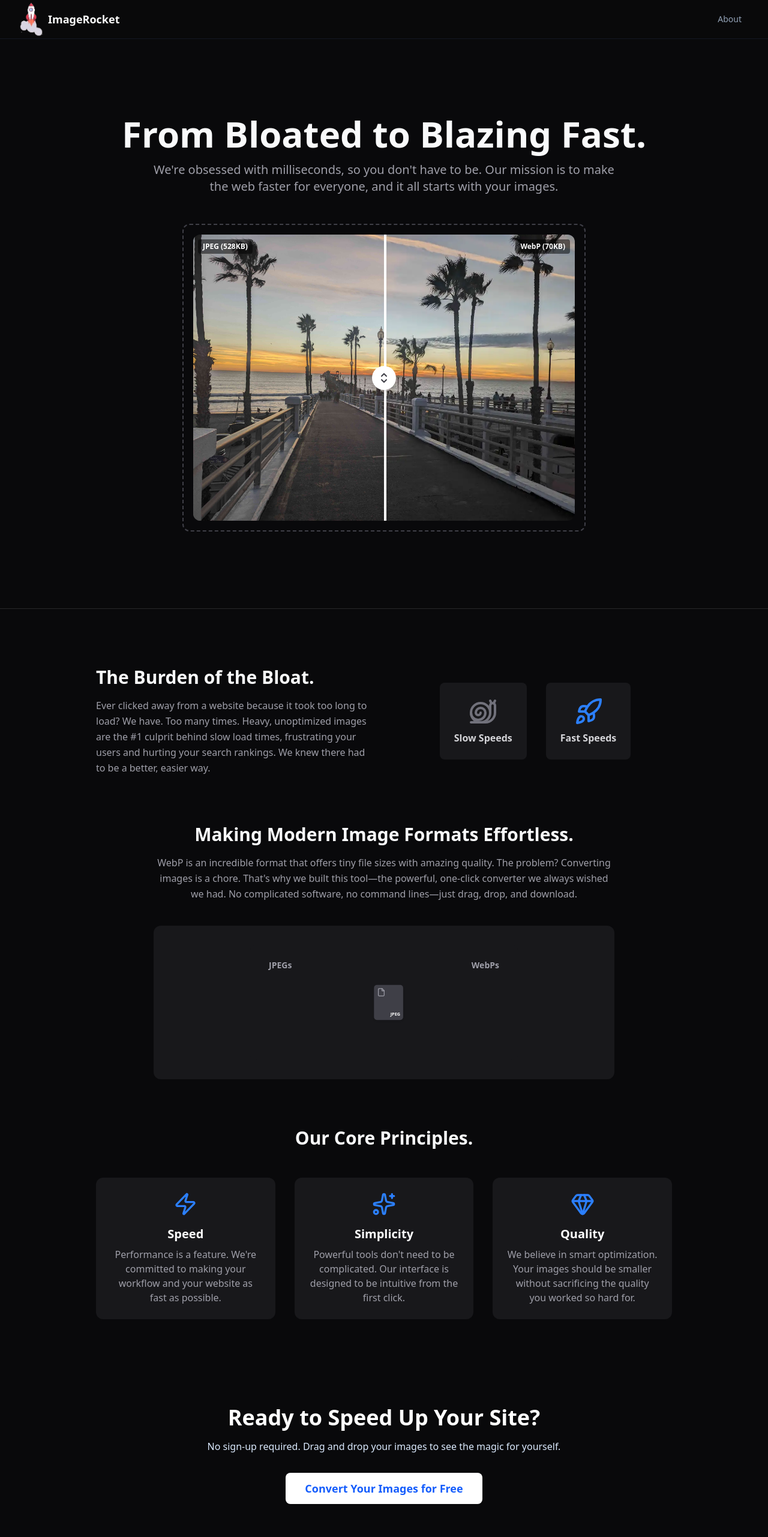
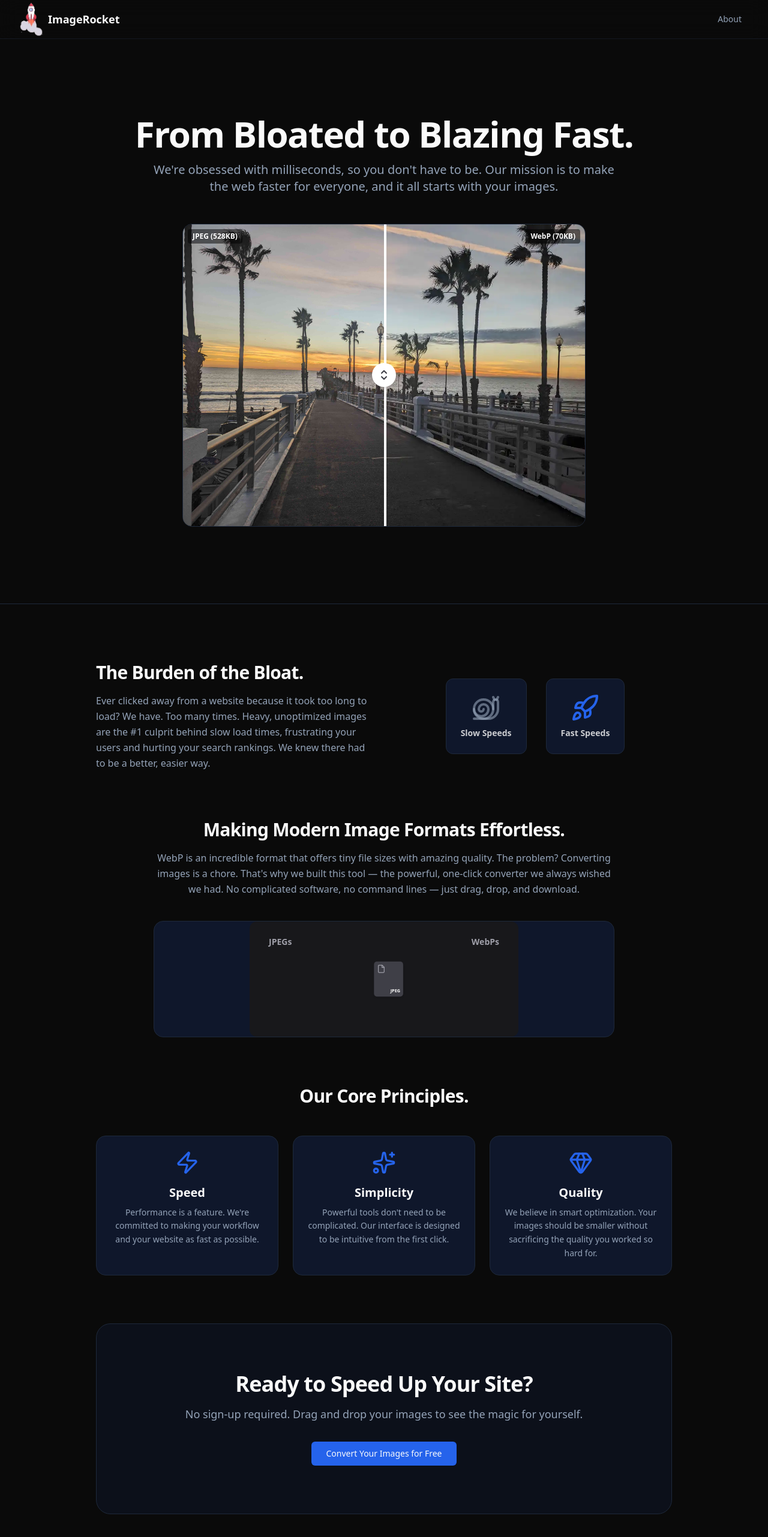
Before and after one commit to kawhyte/image-converter-pwa, a Next.js app: page /about in a window 1280 px wide. Shown: the top 2562 px of the page at 60% size. Built offline with nearby package versions, Linux system fonts and the light colour scheme.

Commit message:
floating orb background + about page redesign

```diff
--- a/pages/_document.tsx
+++ b/pages/_document.tsx
@@ -10,7 +10,7 @@ const Document: React.FC = () => {
         <link rel="manifest" href="/manifest.json" />
         <link rel="apple-touch-icon" href="/icons/logo.png" />
         <link rel="icon" href="/icons/logo.png" />
-        <meta name="theme-color" content="#f8f3ef" />
+        <meta name="theme-color" content="#0a0a0a" />
       </Head>
       <body>
         <Main />
--- a/pages/about.tsx
+++ b/pages/about.tsx
@@ -1,110 +1,127 @@
 import React from 'react';
 import Link from 'next/link';
 import Navbar from '../components/layout/Navbar';
-import {Zap, Sparkles, Gem, Snail, Rocket} from 'lucide-react';
+import { Zap, Sparkles, Gem, Snail, Rocket } from 'lucide-react';
 import ImageCompareSlider from '@/components/ImageCompareSlider';
 import ConversionAnimation from '@/components/ConversionAnimation';
-
+import { Button } from '@/components/ui/button';
 
 const AboutPage: React.FC = () => {
-
   return (
-    <div className="bg-zinc-950 text-white min-h-screen font-sans">
+    <div className="bg-background text-foreground min-h-screen font-sans">
       <Navbar />
 
-      {/* Hero Section */}
-      <div className="text-center py-20 sm:py-32 px-4 sm:px-6 lg:px-8 border-b border-zinc-800">
-        <h1 className="font-grotesk text-4xl sm:text-5xl lg:text-6xl font-extrabold text-gray-50 mb-4">
+      {/* Animated background — same as main page */}
+      <div className="background-gradient-container">
+        <div className="blur-filter">
+          <div className="ellipse ellipse-1" />
+          <div className="ellipse ellipse-2" />
+          <div className="ellipse ellipse-3" />
+          <div className="ellipse ellipse-4" />
+        </div>
+      </div>
+
+      {/* Hero */}
+      <div className="text-center py-20 sm:py-32 px-4 sm:px-6 lg:px-8 border-b border-border">
+        <h1 className="font-grotesk text-4xl sm:text-5xl lg:text-6xl font-bold tracking-tight text-foreground mb-4">
           From Bloated to Blazing Fast.
         </h1>
-        <p className="max-w-3xl mx-auto text-lg sm:text-xl text-zinc-400">
-          We&apos;re obsessed with milliseconds, so you don&apos;t have to be. Our mission is to make the web faster for everyone, and it all starts with your images.
+        <p className="max-w-3xl mx-auto text-lg sm:text-xl text-muted-foreground">
+          We&apos;re obsessed with milliseconds, so you don&apos;t have to be. Our mission is to make
+          the web faster for everyone, and it all starts with your images.
         </p>
-        {/* INTERACTIVE ELEMENT: A before/after image slider would be perfect here */}
-        <div className="max-w-2xl mx-auto mt-12 p-4 border-2 border-dashed border-zinc-700 rounded-xl">
-
-
-             <ImageCompareSlider beforeImage={'/sample/before.jpeg'} afterImage={'/sample/after.webp'}/>
+        <div className="max-w-2xl mx-auto mt-12 border border-border rounded-2xl overflow-hidden">
+          <ImageCompareSlider beforeImage="/sample/before.jpeg" afterImage="/sample/after.webp" />
         </div>
       </div>
 
       <div className="max-w-5xl mx-auto py-16 sm:py-24 px-4 sm:px-6 lg:px-8 space-y-20">
 
-        {/* The Problem Section */}
+        {/* The Problem */}
         <section className="grid md:grid-cols-2 gap-12 items-center">
           <div className="order-2 md:order-1">
-            <h2 className="font-grotesk text-3xl font-bold text-gray-50 mb-4">The Burden of the Bloat.</h2>
-            <p className="text-zinc-400 leading-relaxed">
-              Ever clicked away from a website because it took too long to load? We have. Too many times. Heavy, unoptimized images are the #1 culprit behind slow load times, frustrating your users and hurting your search rankings. We knew there had to be a better, easier way.
+            <h2 className="font-grotesk text-3xl font-bold tracking-tight text-foreground mb-4">
+              The Burden of the Bloat.
+            </h2>
+            <p className="text-muted-foreground leading-relaxed">
+              Ever clicked away from a website because it took too long to load? We have. Too many
+              times. Heavy, unoptimized images are the #1 culprit behind slow load times,
+              frustrating your users and hurting your search rankings. We knew there had to be a
+              better, easier way.
             </p>
           </div>
-          <div className="order-1 md:order-2 flex justify-center items-center space-x-8">
-             <div className="text-center p-6 bg-zinc-900 rounded-lg">
-                <Snail className="w-12 h-12 mx-auto text-zinc-500 mb-2"/>
-                <p className="font-semibold text-zinc-300">Slow Speeds</p>
+          <div className="order-1 md:order-2 flex justify-center items-center gap-6 sm:gap-8">
+            <div className="text-center p-6 bg-slate-900 border border-border rounded-xl">
+              <Snail className="w-12 h-12 mx-auto text-muted-foreground/60 mb-2" />
+              <p className="font-semibold text-foreground/80 text-sm">Slow Speeds</p>
             </div>
-             <div className="text-center p-6 bg-zinc-900 rounded-lg">
-                <Rocket className="w-12 h-12 mx-auto text-blue-500 mb-2"/>
-                <p className="font-semibold text-zinc-300">Fast Speeds</p>
+            <div className="text-center p-6 bg-slate-900 border border-border rounded-xl">
+              <Rocket className="w-12 h-12 mx-auto text-primary mb-2" />
+              <p className="font-semibold text-foreground/80 text-sm">Fast Speeds</p>
             </div>
           </div>
         </section>
 
-        {/* Our Solution Section */}
+        {/* Our Solution */}
         <section className="text-center">
-            <h2 className="font-grotesk text-3xl font-bold text-gray-50 mb-4">Making Modern Image Formats Effortless.</h2>
-            <p className="max-w-3xl mx-auto text-zinc-400 leading-relaxed">
-             WebP is an incredible format that offers tiny file sizes with amazing quality. The problem? Converting images is a chore. That&apos;s why we built this tool—the powerful, one-click converter we always wished we had. No complicated software, no command lines—just drag, drop, and download.
+          <h2 className="font-grotesk text-3xl font-bold tracking-tight text-foreground mb-4">
+            Making Modern Image Formats Effortless.
+          </h2>
+          <p className="max-w-3xl mx-auto text-muted-foreground leading-relaxed">
+            WebP is an incredible format that offers tiny file sizes with amazing quality. The
+            problem? Converting images is a chore. That&apos;s why we built this tool — the
+            powerful, one-click converter we always wished we had. No complicated software, no
+            command lines — just drag, drop, and download.
           </p>
-             {/* ANIMATION: A stylized animation of the UI would be great here */}
-            <div className="max-w-3xl mx-auto mt-10 p-8 bg-zinc-900 rounded-xl">
-
-
-            <ConversionAnimation/>
-
-
-
+          <div className="max-w-3xl mx-auto mt-10 bg-slate-900 border border-border rounded-2xl overflow-hidden">
+            <ConversionAnimation />
           </div>
-
-
-
-
         </section>
 
-        {/* Our Philosophy Section */}
+        {/* Core Principles */}
         <section>
-          <h2 className="font-grotesk text-3xl font-bold text-gray-50 text-center mb-12">Our Core Principles.</h2>
-          <div className="grid sm:grid-cols-3 gap-8 text-center">
-            <div className="p-6 bg-zinc-900 rounded-xl">
-              <Zap className="w-10 h-10 mx-auto text-blue-500 mb-4" />
-              <h3 className="font-grotesk text-xl font-semibold mb-2">Speed</h3>
-              <p className="text-zinc-400">Performance is a feature. We&apos;re committed to making your workflow and your website as fast as possible.</p>
+          <h2 className="font-grotesk text-3xl font-bold tracking-tight text-foreground text-center mb-12">
+            Our Core Principles.
+          </h2>
+          <div className="grid sm:grid-cols-3 gap-6 text-center">
+            <div className="p-6 bg-slate-900 border border-border rounded-2xl">
+              <Zap className="w-10 h-10 mx-auto text-primary mb-4" />
+              <h3 className="font-grotesk text-xl font-semibold mb-2 text-foreground">Speed</h3>
+              <p className="text-muted-foreground text-sm leading-relaxed">
+                Performance is a feature. We&apos;re committed to making your workflow and your
+                website as fast as possible.
+              </p>
             </div>
-            <div className="p-6 bg-zinc-900 rounded-xl">
-              <Sparkles className="w-10 h-10 mx-auto text-blue-500 mb-4" />
-              <h3 className="font-grotesk text-xl font-semibold mb-2">Simplicity</h3>
-              <p className="text-zinc-400">Powerful tools don&apos;t need to be complicated. Our interface is designed to be intuitive from the first click.</p>
+            <div className="p-6 bg-slate-900 border border-border rounded-2xl">
+              <Sparkles className="w-10 h-10 mx-auto text-primary mb-4" />
+              <h3 className="font-grotesk text-xl font-semibold mb-2 text-foreground">Simplicity</h3>
+              <p className="text-muted-foreground text-sm leading-relaxed">
+                Powerful tools don&apos;t need to be complicated. Our interface is designed to be
+                intuitive from the first click.
+              </p>
             </div>
-            <div className="p-6 bg-zinc-900 rounded-xl">
-              <Gem className="w-10 h-10 mx-auto text-blue-500 mb-4" />
-              <h3 className="font-grotesk text-xl font-semibold mb-2">Quality</h3>
-              <p className="text-zinc-400">We believe in smart optimization. Your images should be smaller without sacrificing the quality you worked so hard for.</p>
+            <div className="p-6 bg-slate-900 border border-border rounded-2xl">
+              <Gem className="w-10 h-10 mx-auto text-primary mb-4" />
+              <h3 className="font-grotesk text-xl font-semibold mb-2 text-foreground">Quality</h3>
+              <p className="text-muted-foreground text-sm leading-relaxed">
+                We believe in smart optimization. Your images should be smaller without sacrificing
+                the quality you worked so hard for.
+              </p>
             </div>
           </div>
         </section>
 
-        {/* Call to Action Section */}
-        <section className="text-center  rounded-xl py-12 sm:py-16 px-6">
-            <h2 className="font-grotesk text-3xl sm:text-4xl font-extrabold text-white mb-4">Ready to Speed Up Your Site?</h2>
-            <p className="text-blue-100 max-w-2xl mx-auto mb-8">
+        {/* CTA */}
+        <section className="text-center border border-border rounded-3xl py-14 sm:py-20 px-6 bg-slate-900/50">
+          <h2 className="font-grotesk text-3xl sm:text-4xl font-bold tracking-tight text-foreground mb-4">
+            Ready to Speed Up Your Site?
+          </h2>
+          <p className="text-muted-foreground max-w-2xl mx-auto mb-8 text-lg">
             No sign-up required. Drag and drop your images to see the magic for yourself.
           </p>
-            <Link
-              href="/"
-              className="inline-block bg-white text-blue-600 font-bold py-3 px-8 rounded-lg text-lg hover:bg-gray-200 transition-transform transform hover:scale-105"
-            >
-                Convert Your Images for Free
-            </Link>
+          <Button size="lg" asChild {...({} as any)}>
+            <Link href="/">Convert Your Images for Free</Link>
+          </Button>
         </section>
 
       </div>
--- a/styles/background.css
+++ b/styles/background.css
@@ -1,104 +1,101 @@
 /*
- * Core styles for the animated background
+ * Animated background — lovable.dev-style floating orbs
+ * Four large, blurred orbs in purple/indigo/blue drift slowly around the page.
 */
 
-/* The main container that holds the entire background effect.
- * It's fixed to cover the whole viewport and sits behind all other content.
-*/
 .background-gradient-container {
     position: fixed;
     top: 0;
     left: 0;
     width: 100%;
     height: 100%;
-    overflow: hidden; /* Hide parts of blobs that go off-screen */
-    z-index: -1; /* Place it behind all other content */
+    overflow: hidden;
+    z-index: -1;
 }
 
-/* * This is the "secret sauce". A very large blur filter is applied to all
- * child elements (the colored blobs), which gives them their soft,
- * ethereal, and blended appearance.
-*/
+/* Large blur makes orbs blend into soft, atmospheric pools of color */
 .blur-filter {
-    filter: blur(120px);
+    filter: blur(140px);
     width: 100%;
     height: 100%;
+    position: relative;
 }
 
-/* * Base styles for each colored "blob".
- * They are absolutely positioned to allow them to be placed anywhere
- * within the container and overlap each other.
-*/
 .ellipse {
     position: absolute;
-    border-radius: 50%; /* Makes the divs into circles */
-    /* The animation is applied here. It combines two animations:
-     * 'appear' runs for 1.5s to fade the blob in.
-     * 'scale' runs for 5s to give it a subtle growth effect.
-     * 'forwards' ensures the elements stay at their final animation state.
-    */
-    animation: appear 1.5s ease forwards, scale 5s ease forwards;
+    border-radius: 50%;
+    opacity: 0; /* starts transparent, appear animation fades in */
 }
 
-/*
- * A single, large ellipse positioned at the bottom center of the page.
-*/
+/* Orb 1: Large violet — top-right corner, drifts slowly */
 .ellipse-1 {
-    background: radial-gradient(circle at 50% 50%, rgba(247, 145, 1, 0.6) 0%, rgba(153, 204, 255, 0.4) 40%, rgba(255, 255, 255, 0) 70%);
-    width: 1000px;
-    height: 1000px;
-    bottom: -600px; /* Positions the ellipse at the bottom */
-    left: 50%; /* Centers the ellipse horizontally */
-    transform: translateX(-50%); /* Ensures perfect horizontal centering */
-    animation: appear 1.5s ease forwards, scale 5s ease forwards, gentle-pulse 8s ease-in-out infinite 5s;
+    background: radial-gradient(circle, rgba(99, 102, 241, 0.35) 0%, rgba(99, 102, 241, 0) 70%);
+    width: 900px;
+    height: 900px;
+    top: -300px;
+    right: -200px;
+    animation: appear 2s ease forwards, float-1 35s ease-in-out infinite;
 }
 
-
-/*
- * Keyframe Animations
-*/
-
-/* Fades the element from completely transparent to fully opaque */
-@keyframes appear {
-    from {
-        opacity: 0;
-    }
-    to {
-        opacity: 1;
-    }
+/* Orb 2: Large blue — bottom-left corner, drifts slowly */
+.ellipse-2 {
+    background: radial-gradient(circle, rgba(59, 130, 246, 0.25) 0%, rgba(59, 130, 246, 0) 70%);
+    width: 800px;
+    height: 800px;
+    bottom: -300px;
+    left: -200px;
+    animation: appear 2s 0.5s ease both, float-2 40s ease-in-out infinite;
 }
 
-/* Scales the element from 80% of its size to its full size while maintaining horizontal centering */
-@keyframes scale {
-    from {
-        transform: translateX(-50%) scale(0.8);
-    }
-    to {
-        transform: translateX(-50%) scale(1);
-    }
+/* Orb 3: Medium deep-violet — center-left, drifts slowly */
+.ellipse-3 {
+    background: radial-gradient(circle, rgba(124, 58, 237, 0.2) 0%, rgba(124, 58, 237, 0) 70%);
+    width: 600px;
+    height: 600px;
+    top: 30%;
+    left: -100px;
+    animation: appear 2s 1s ease both, float-3 30s ease-in-out infinite;
 }
 
-/* Additional ellipse styles */
-.ellipse-2 {
-    animation: appear 1.5s ease forwards, scale 5s ease forwards, gentle-pulse 8s ease-in-out infinite 6s;
+/* Orb 4: Smaller indigo — center-right, drifts slowly */
+.ellipse-4 {
+    background: radial-gradient(circle, rgba(99, 102, 241, 0.18) 0%, rgba(99, 102, 241, 0) 70%);
+    width: 500px;
+    height: 500px;
+    top: 25%;
+    right: -80px;
+    animation: appear 2s 1.5s ease both, float-4 45s ease-in-out infinite;
 }
 
-.ellipse-3 {
-    animation: appear 1.5s ease forwards, scale 5s ease forwards, gentle-pulse 8s ease-in-out infinite 7s;
+/* Fade in on load */
+@keyframes appear {
+    from { opacity: 0; }
+    to   { opacity: 1; }
 }
 
-.ellipse-4 {
-    animation: appear 1.5s ease forwards, scale 5s ease forwards, gentle-pulse 8s ease-in-out infinite 8s;
+/* Each orb drifts in a unique, slow pattern — long enough to be nearly imperceptible */
+@keyframes float-1 {
+    0%, 100% { transform: translate(0, 0); }
+    25%       { transform: translate(-40px, 30px); }
+    50%       { transform: translate(20px, -50px); }
+    75%       { transform: translate(-20px, 40px); }
 }
 
-/* Subtle pulsing animation for the ellipses */
-@keyframes gentle-pulse {
-    0%, 100% {
-        transform: translateX(-50%) scale(1);
-        opacity: 1;
-    }
-    50% {
-        transform: translateX(-50%) scale(1.02);
-        opacity: 0.95;
-    }
+@keyframes float-2 {
+    0%, 100% { transform: translate(0, 0); }
+    33%       { transform: translate(50px, -30px); }
+    66%       { transform: translate(-30px, -20px); }
 }
+
+@keyframes float-3 {
+    0%, 100% { transform: translate(0, 0); }
+    25%       { transform: translate(30px, 40px); }
+    50%       { transform: translate(-40px, -20px); }
+    75%       { transform: translate(20px, -30px); }
+}
+
+@keyframes float-4 {
+    0%, 100% { transform: translate(0, 0); }
+    40%       { transform: translate(-30px, 50px); }
+    80%       { transform: translate(40px, -20px); }
+}
```
Also changed, not shown: public/sw.js. Lines whose indentation alone changed are shown as unchanged.
